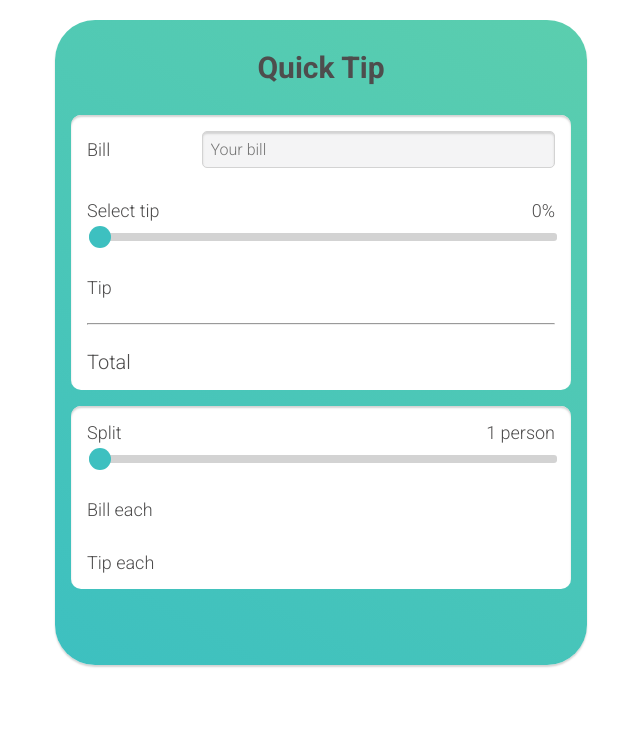
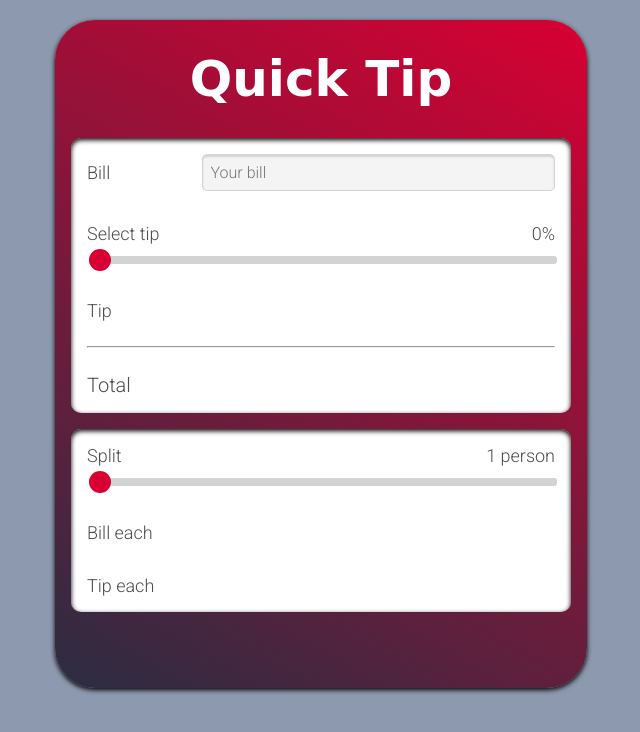
Before and after one commit to CoryRunn/TipCalculator, a plain HTML site: page index.html in a window 1280 px wide. Shown: the whole page, without its empty margins (319-959 px from the left). Drawn offline with Linux system fonts and the light colour scheme.

Commit message:
adjust box-shadow

```diff
--- a/styles.css
+++ b/styles.css
@@ -3,20 +3,23 @@ html {
     color: #4e4d4d;
     font-family: 'Roboto', sans-serif;
     font-weight: 300;
+    background-color: #8d99ae;
 }
 
 main {
     max-width: 50rem;
     margin: 2rem auto;
-    background: linear-gradient(30deg, #3dc0c0, #5bceae);
+    background: linear-gradient(30deg, #2b2d42, #d80032);
     padding: 3rem 1.6rem 6rem;
     border-radius: 4rem;
-    box-shadow: 0 2px 2px lightgray;
+    box-shadow: 0 2px 5px black;
 }
 
 h1 {
+    font-family: 'Shadows Into Light', cursive;
+    color: white;
     text-align: center;
-    font-size: 3rem;
+    font-size: 5rem;
     margin: 0;
     padding-bottom: 3rem;
 }
@@ -27,7 +30,7 @@ section {
     margin-bottom: 1.6rem;
     padding: 0 1.6rem;
     border-radius: 1rem;
-    box-shadow: inset 0 2px 2px lightgray;
+    box-shadow: inset 0 2px 5px black;
 }
 
 section > div {
@@ -74,7 +77,7 @@ input[type="number"] {
     background: lightgray;
     margin-top: 1.2rem;
     border-radius: 0.3rem;
-    outline-color: #5bceae;
+    outline-color: #8d99ae;
 }
 
 .range::-webkit-slider-thumb {
@@ -82,7 +85,7 @@ input[type="number"] {
     width: 2.2rem;
     height: 2.2rem;
     border-radius: 50%;
-    background: #3dc0c0;
+    background: #d80032;
     cursor: pointer;
 }
 
```
